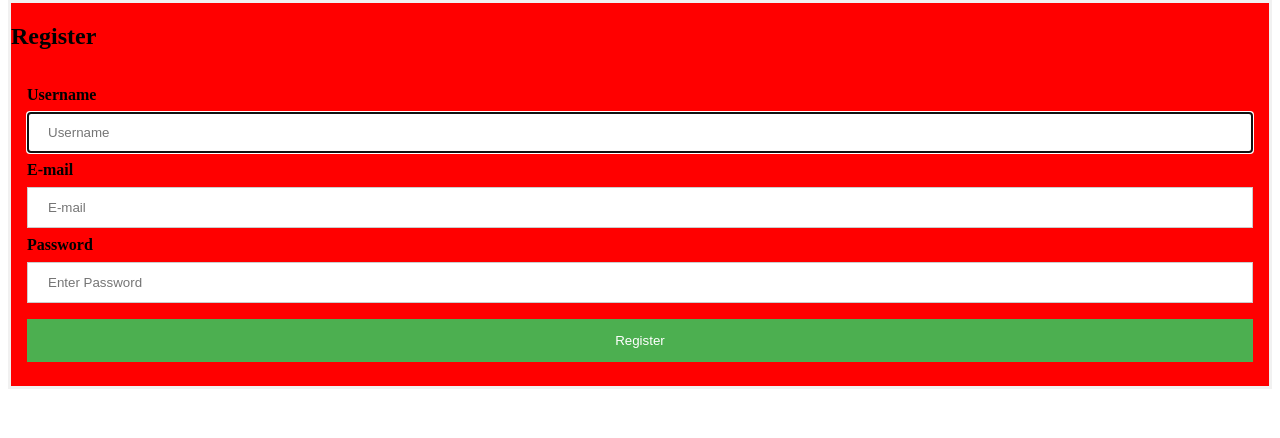
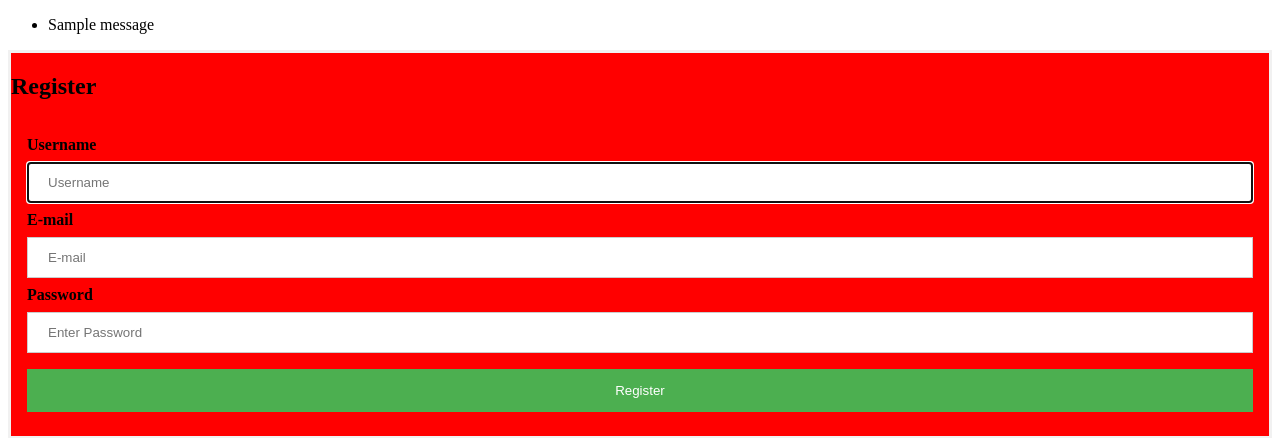
Before and after one commit to Toervh/Programmeerproject, a Flask app: page /register in a window 1280 px wide. Shown: the part 199-637 px from the top of the page. Run offline with Flask 2, Linux system fonts and the light colour scheme; tables that the repository leaves empty hold one stand-in row (values such as "Sample post"); one stand-in notice (Sample message) is shown; parts of the project's set-up code (start-up, migrations or seed data) failed here and were passed over.

Commit message:
message works.

```diff
--- a/app/app.py
+++ b/app/app.py
@@ -1,4 +1,4 @@
-from flask import Flask, session, redirect, url_for, render_template, request
+from flask import Flask, session, redirect, url_for, render_template, request, flash
 from flask_session import Session
 from flask_migrate import Migrate
 from flask_sqlalchemy import SQLAlchemy
@@ -7,7 +7,6 @@ from sqlalchemy.orm import scoped_session, sessionmaker
 # from models import *
 
 app = Flask(__name__)
-asd
 
 
 # TODO
@@ -42,6 +41,7 @@ class World(db.Model):
     __tablename__ = 'worlds'
     id = db.Column(db.Integer, primary_key=True)
     name = db.Column(db.String(24), nullable=False)
+    # creator_id = Column(Integer, ForeignKey('user.id'))
 
 @app.route("/")
 def index():
@@ -76,12 +76,16 @@ def login():
     if request.method == "POST":
         username = request.form.get("username")
         password = request.form.get("password")
-        user = users.query.filter_by(username=username).first()
+        user = User.query.filter_by(username=username).first()
+        if not user:
+            flash('Incorrect username or password. Please try again.')
+            return redirect("/login")
         if user.password == password:
             session["logged_in"] = True
             session["user_name"] = username
         else:
-            return redirect("/login", message="Incorrect username or password. Please try again.")
+            flash('Incorrect username or password. Please try again.')
+            return redirect("/login")
         return redirect("/")
 
 @app.route('/logout')
--- a/app/templates/header.html
+++ b/app/templates/header.html
@@ -19,7 +19,17 @@
             {% endif %}
                 </button>
         </div>
-
+        {% with messages = get_flashed_messages() %}
+        <div container id="message">
+              {% if messages %}
+                <ul class=flashes>
+                {% for message in messages %}
+                  <li>{{ message }}</li>
+                {% endfor %}
+                </ul>
+              {% endif %}
+            </div>
+        {% endwith %}
     {% block body %} {% endblock body %}
 
 
```
Also changed, not shown: app/test.db, 1 other file.
